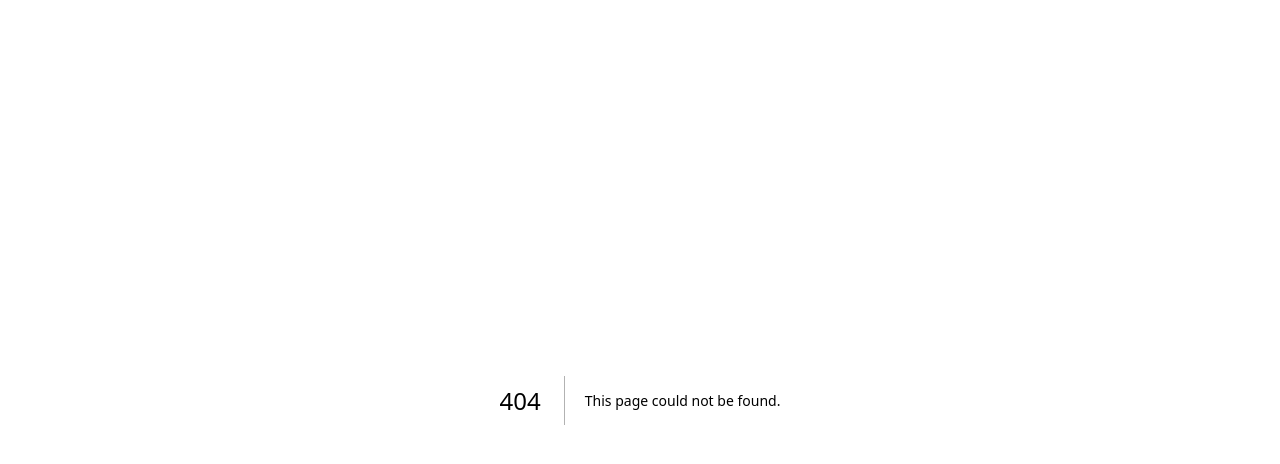
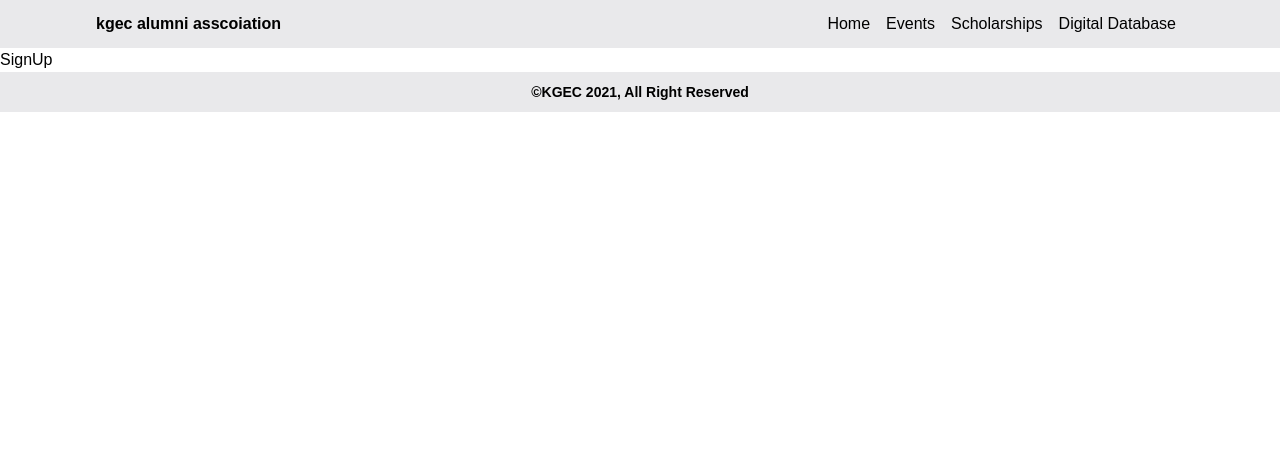
Before and after one commit to kgec-alumni-interaction-cell/website, a Next.js app: page /signup in a window 1280 px wide. Before the commit this address had no page. Shown: the top 464 px of the page. Built offline with nearby package versions, Linux system fonts and the light colour scheme; a web font is replaced by a local one.

Commit message:
feat: added the login and signup pages

```diff
--- /dev/null
+++ b/src/pages/login/index.tsx
@@ -0,0 +1,11 @@
+import Layout from "@/components/layout";
+
+function Login() {
+  return (
+    <Layout>
+      Login
+    </Layout>
+  )
+}
+
+export default Login;
--- /dev/null
+++ b/src/pages/signup/index.tsx
@@ -0,0 +1,11 @@
+import Layout from "@/components/layout";
+
+function SignUp() {
+  return (
+    <Layout>
+      SignUp
+    </Layout>
+  )
+}
+
+export default SignUp;
```
